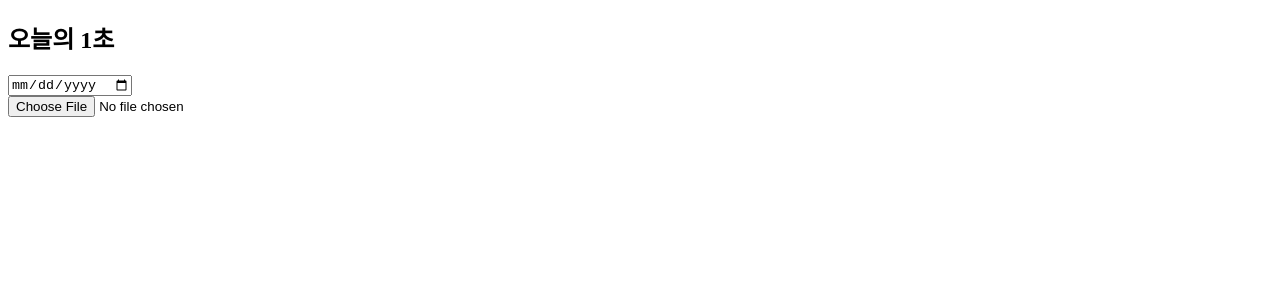
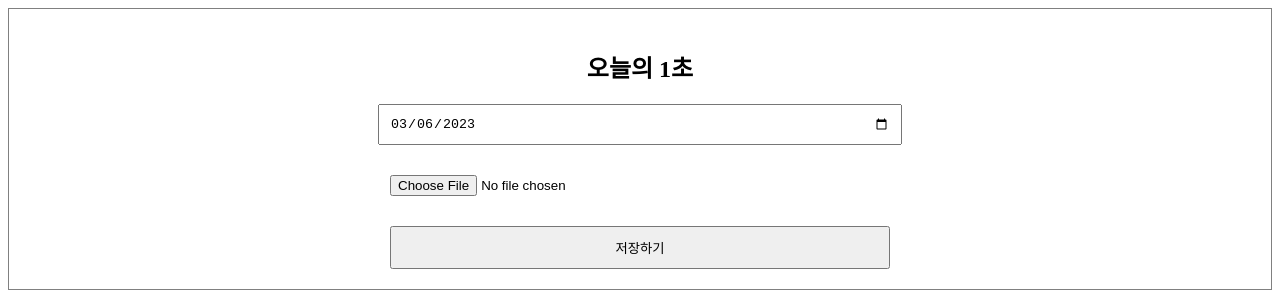
Before and after one commit to kaori-killer/one-seconed-every-day, a React (Create React App) app: page / in a window 1280 px wide. Shown: the top 308 px of the page. Built offline with nearby package versions, Linux system fonts and the light colour scheme.

Commit message:
style:  DiaryEditor css 작업

```diff
--- a/src/App.css
+++ b/src/App.css
@@ -0,0 +1,17 @@
+.DiaryEditor {
+  border: 1px solid gray;
+  text-align: center;
+  padding: 20px;
+}
+
+.DiaryEditor input {
+  width: 500px;
+  padding: 10px;
+  margin-bottom: 20px;
+}
+
+.DiaryEditor button {
+  width: 500px;
+  padding: 10px;
+  cursor: pointer;
+}
--- a/src/DiaryEditor.js
+++ b/src/DiaryEditor.js
@@ -3,7 +3,7 @@ import App from './App';
 
 const DiaryEditor = () => {
     const [state, setState] = useState({
-        date: "",
+        date: "2023-03-06",
         video: ""
     })
 
@@ -13,6 +13,8 @@ const DiaryEditor = () => {
             [e.target.name]: e.target.value,
         })
     }
+
+    const handleSubmit = () => { console.log("저장 성공")}
 
     return (
         <div className="DiaryEditor">
@@ -33,6 +35,9 @@ const DiaryEditor = () => {
                     onChange={handleChangeState}
                 />
             </div>
+            <div>
+                <button onClick={handleSubmit}>저장하기</button>
+            </div>
         </div>
     );
 }
```
